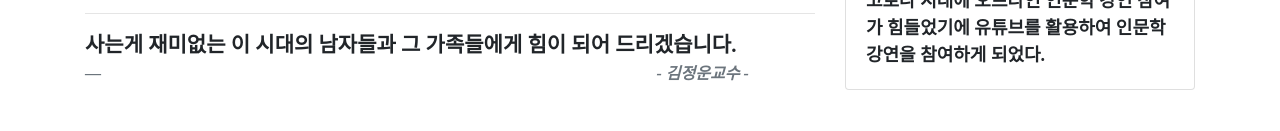
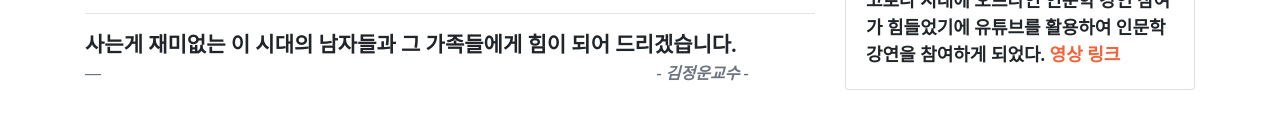
Before and after one commit to TechPersonality/TechPersonality.github.io, a website: page pages/tech.html in a window 1280 px wide. Shown: the part 525-656 px from the top of the page. Drawn offline with nearby package versions, Linux system fonts and the light colour scheme; a web font is replaced by a local one.

Commit message:
real real final

```diff
--- a/pages/tech.html
+++ b/pages/tech.html
@@ -250,6 +250,7 @@
           <h5 class="card-header">Summary</h5>
           <div class="card-body" style="font-size: 18px;">
             코로나 시대에 오프라인 인문학 강연 참여가 힘들었기에 유튜브를 활용하여 인문학 강연을 참여하게 되었다.
+            <a href="https://youtu.be/YAMotaN4CrE">영상 링크</a>
           </div>
         </div>
 
```
